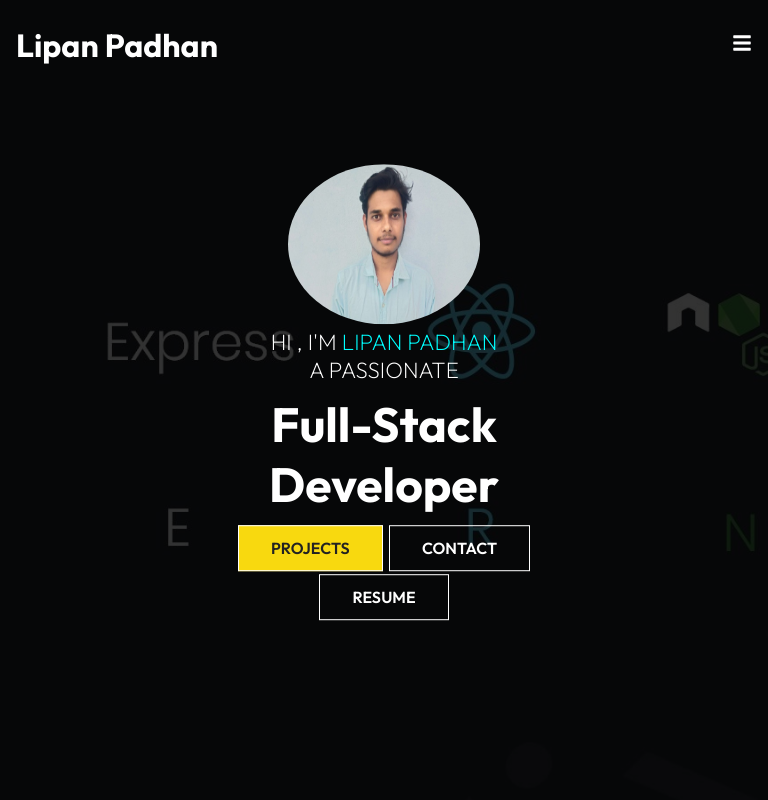
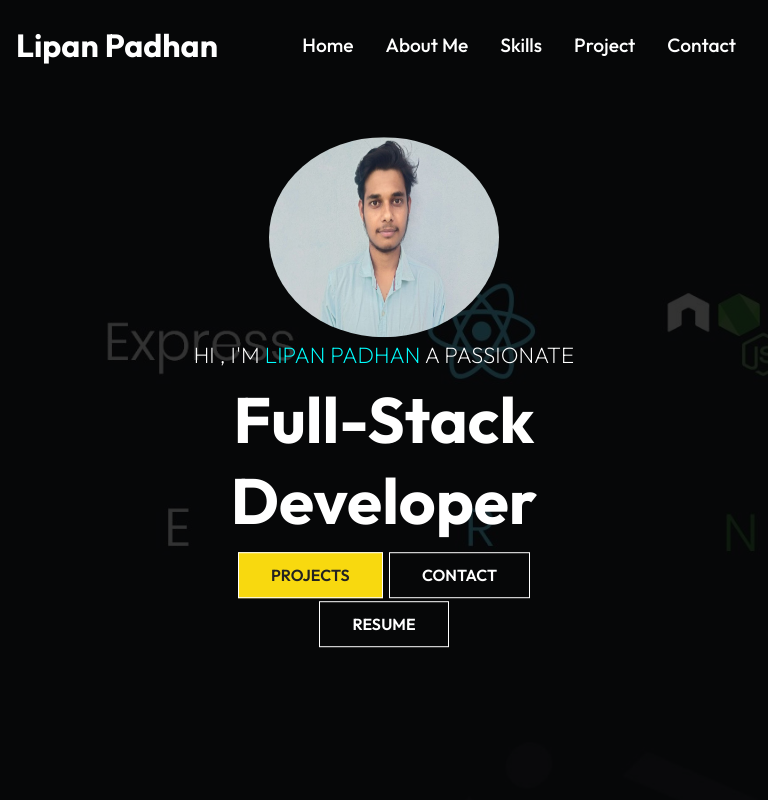
Before and after one commit to lipan1437/lipan1437.github.io, a React (Create React App) app: page / in a window 768 px wide. Shown: the top 800 px of the page. Built offline with nearby package versions, Linux system fonts and the light colour scheme.

Commit message:
initial changes

```diff
--- a/src/components/Form.jsx
+++ b/src/components/Form.jsx
@@ -13,6 +13,7 @@ const Form = () => {
       <form
         method="POST"
         action="https://getform.io/f/89e0d57c-eee5-4446-893e-cda0ca4d0035"
+        target="_blank"
         onSubmit={handleSubmit}
       >
         <label>Your Name</label>
--- a/src/components/Heroimg.jsx
+++ b/src/components/Heroimg.jsx
@@ -11,7 +11,7 @@ const Heroimg = () => {
       </div>
       <div className="content">
       <div className="profile">
-        <img src={pp} alt="" />
+        <img src={pp} alt="mypp" />
       </div>
         <p>hi , i'm <span>Lipan Padhan</span> a passionate </p>
         <h1>Full-Stack Developer</h1>
--- a/src/components/Heroimg2Styles.css
+++ b/src/components/Heroimg2Styles.css
@@ -33,7 +33,7 @@
   align-items: center;
 }
 
-@media screen and (max-width: 640px) {
+@media screen and (max-width: 767px) {
   .hero-img h1 {
     font-size: 2rem;
   }
--- a/src/components/HeroimgStyles.css
+++ b/src/components/HeroimgStyles.css
@@ -28,7 +28,7 @@
   color: aqua;
 }
 .hero .profile > img {
-  width: 50%;
+  width: 57%;
   height: 40vh;
   border-radius: 50%;
   background-position: center;
@@ -55,7 +55,7 @@
   margin: 1rem 0.2rem;
 }
 
-@media screen and (max-width: 900px) {
+@media screen and (max-width: 767px) {
   .intro-img {
     width: 100%;
     height: 100%;
@@ -81,3 +81,12 @@
     color: aqua;
   }
 }
+
+@media screen and (min-width: 768px) and (max-width:1023px) {
+  .hero .profile > img {
+    width: 60%;
+    height: 200px;
+    border-radius: 60%;
+    background-position: center;
+  }
+}
--- a/src/components/MySkillsStyles.css
+++ b/src/components/MySkillsStyles.css
@@ -52,7 +52,7 @@
   color: rgb(17, 233, 190);
   text-align: center;
 }
-@media screen and (max-width: 900px) {
+@media screen and (max-width: 767px) {
   .skill {
     grid-template-columns: repeat(2, 1fr);
   }
--- a/src/components/NavbarStyles.css
+++ b/src/components/NavbarStyles.css
@@ -27,7 +27,7 @@
   display: none;
 }
 
-@media screen and (max-width: 900px) {
+@media screen and (max-width: 767px) {
   .nav-menu {
     flex-direction: column;
     justify-content: center;
--- a/src/components/WorkCardStyles.css
+++ b/src/components/WorkCardStyles.css
@@ -35,7 +35,7 @@
 .pro-btns .btn {
   padding: 0.5rem 1rem;
 }
-@media screen and (max-width: 740px) {
+@media screen and (max-width: 767px) {
   .project-container {
     max-width: 90%;
     margin: auto;
```
